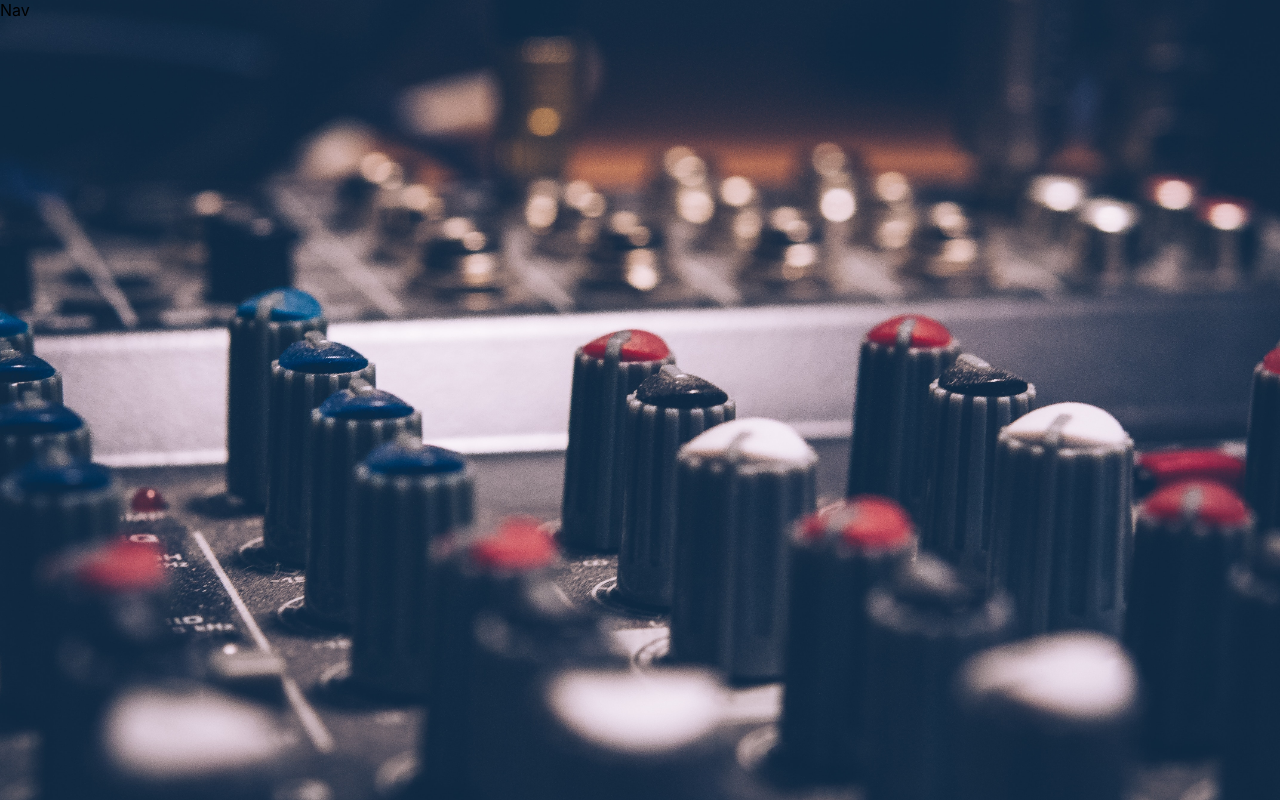
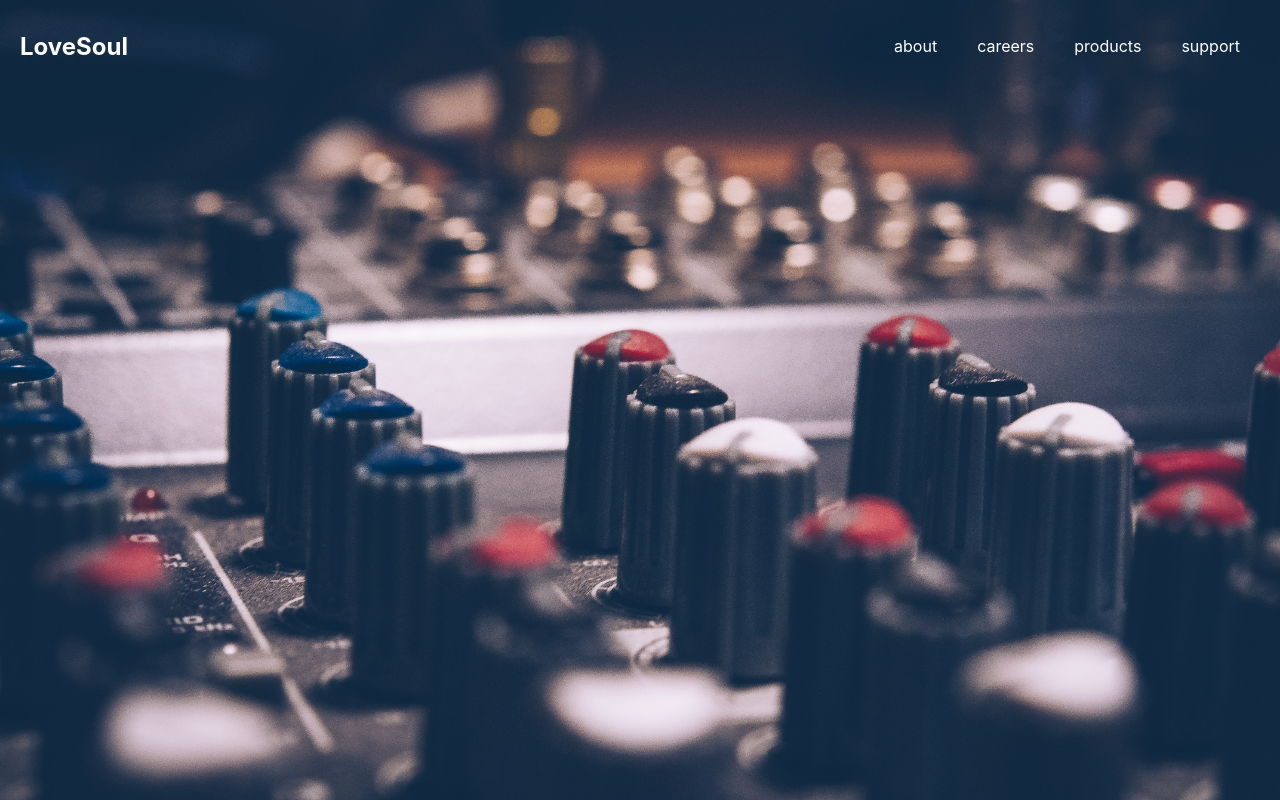
Before and after one commit to CESAR-JARAMILLO/Lovesoul-React, a React (Create React App) app: page / in a window 1280 px wide. Built offline with nearby package versions, Linux system fonts and the light colour scheme.

Commit message:
added Navbar component

```diff
--- a/src/App.js
+++ b/src/App.js
@@ -1,12 +1,11 @@
 import './App.css';
+import Navbar from './components/Navbar/Navbar'
 
 function App() {
   return (
     <div className="App">
       <header className='App-header'>
-        <nav>
-          Nav
-        </nav>
+        <Navbar />
         <section className="hero">
 
         </section>
```
